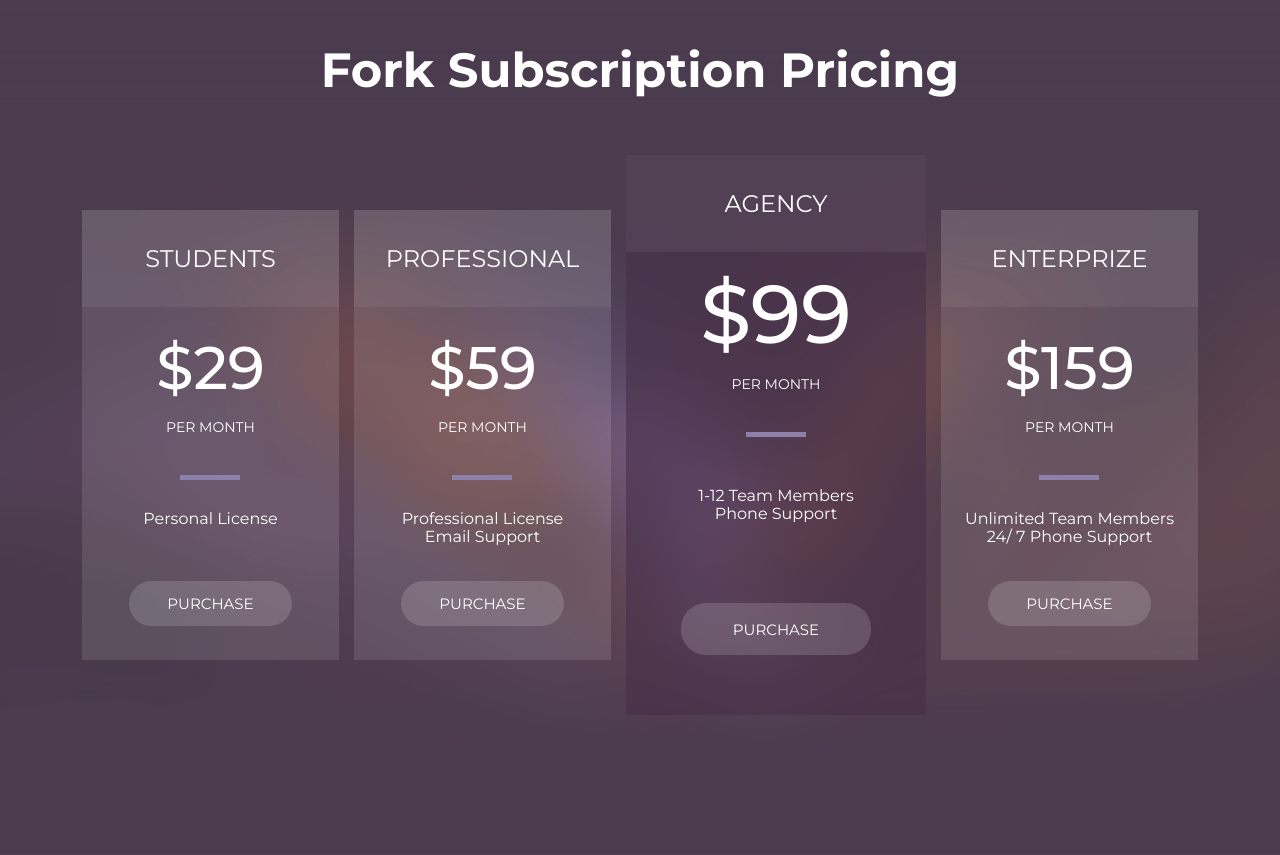
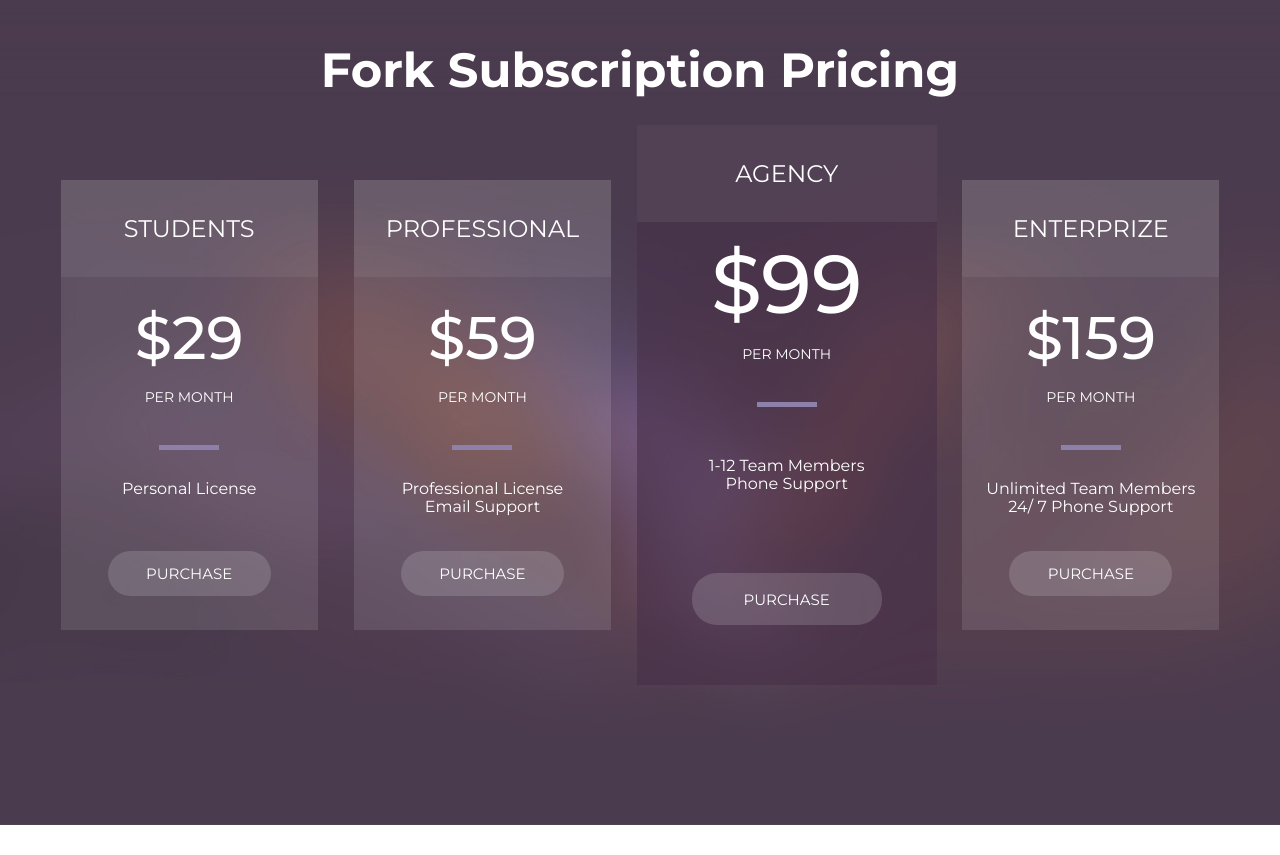
Before and after one commit to PoladMamedov/Forkio-landing, a website: page index.html in a window 1280 px wide. Shown: the part 2800-3655 px from the top of the page. After the commit the page ends 3625 px from the top, so only its background shows below. Drawn offline with Linux system fonts and the light colour scheme; files whose address does not match are found by name.

Commit message:
pricing grid fix

```diff
--- a/index.html
+++ b/index.html
@@ -211,28 +211,28 @@
     <div class="container">
       <h2 class="fork-pricing__title">Fork Subscription Pricing</h2>
       <ul class="fork-pricing__list">
-        <li class="fork-pricing__list-item fork-pricing__list-item--place-end">
+        <li class="fork-pricing__list-item fork-pricing__list-item1">
           <h3 class="fork-pricing__item-title">STUDENTS</h3>
           <p class="fork-pricing__price">$29</p>
           <p class="fork-pricing__term">PER MONTH</p>
           <p class="fork-pricing__info">Personal License</p>
           <a class="fork-pricing__buy-btn" href="#">PURCHASE</a>
         </li>
-        <li class="fork-pricing__list-item fork-pricing__list-item--place-start">
+        <li class="fork-pricing__list-item fork-pricing__list-item2">
           <h3 class="fork-pricing__item-title">PROFESSIONAL</h3>
           <p class="fork-pricing__price">$59</p>
           <p class="fork-pricing__term">PER MONTH</p>
           <p class="fork-pricing__info">Professional License <br> Email Support</p>
           <a class="fork-pricing__buy-btn" href="#">PURCHASE</a>
         </li>
-        <li class="fork-pricing__list-item fork-pricing__list-item--place-end fork-pricing__list-item--accented">
+        <li class="fork-pricing__list-item fork-pricing__list-item3 fork-pricing__list-item--accented">
           <h3 class="fork-pricing__item-title">AGENCY</h3>
           <p class="fork-pricing__price">$99</p>
           <p class="fork-pricing__term">PER MONTH</p>
           <p class="fork-pricing__info">1-12 Team Members <br> Phone Support</p>
           <a class="fork-pricing__buy-btn" href="#">PURCHASE</a>
         </li>
-        <li class="fork-pricing__list-item fork-pricing__list-item--place-start-center">
+        <li class="fork-pricing__list-item fork-pricing__list-item4">
           <h3 class="fork-pricing__item-title">ENTERPRIZE</h3>
           <p class="fork-pricing__price">$159</p>
           <p class="fork-pricing__term">PER MONTH</p>
--- a/src/scss/components/fork-pricing.scss
+++ b/src/scss/components/fork-pricing.scss
@@ -28,30 +28,38 @@
   }
 }
 .fork-pricing__list {
-  @include flex-center;
-  flex-direction: column;
+  display: grid;
+  align-items: center;
+  justify-items: center;
   margin-top: 30px;
-  gap: 20px;
-  @media (min-width: 645px) {
-    display: grid;
-    margin-right: auto;
-    margin-left: auto;
-    place-items: center;
-    width: fit-content;
+  row-gap: 20px;
+  @media (min-width: 640px) {
+    grid-template-columns: repeat(2, 1fr);
+    row-gap: 30px;
     column-gap: 25px;
-    row-gap: 70px;
-    grid-template-columns: repeat(2, 1fr);
+    .fork-pricing__list-item1,
+    .fork-pricing__list-item3 {
+      justify-self: end;
+    }
+    .fork-pricing__list-item2,
+    .fork-pricing__list-item4 {
+      justify-self: start;
+    }
   }
-  @media (min-width: 1130px) {
-    @include flex-center;
-    flex-direction: row;
-    gap: 15px;
-    margin-top: 60px;
+  @media (min-width: 1100px) {
+    grid-template-columns: repeat(4, 1fr);
+    column-gap: 15px;
+    .fork-pricing__list-item1,
+    .fork-pricing__list-item2,
+    .fork-pricing__list-item3,
+    .fork-pricing__list-item4 {
+      justify-self: center;
+    }
   }
 }
 .fork-pricing__list-item {
-  @include flex-center;
-  justify-content: flex-start;
+  display: flex;
+  align-items: center;
   flex-direction: column;
   background: rgba(255, 255, 255, 0.11);
   min-height: 450px;
@@ -132,18 +140,3 @@
     margin-top: 80px;
   }
 }
-.fork-pricing__list-item--place-start {
-  @media (min-width: 645px) and (max-width: 1129px) {
-    place-self: start;
-  }
-}
-.fork-pricing__list-item--place-end {
-  @media (min-width: 645px) and (max-width: 1129px) {
-    place-self: end;
-  }
-}
-.fork-pricing__list-item--place-start-center {
-  @media (min-width: 645px) and (max-width: 1129px) {
-    place-self: center start;
-  }
-}
```
Also changed, not shown: dist/css/style.min.css.
